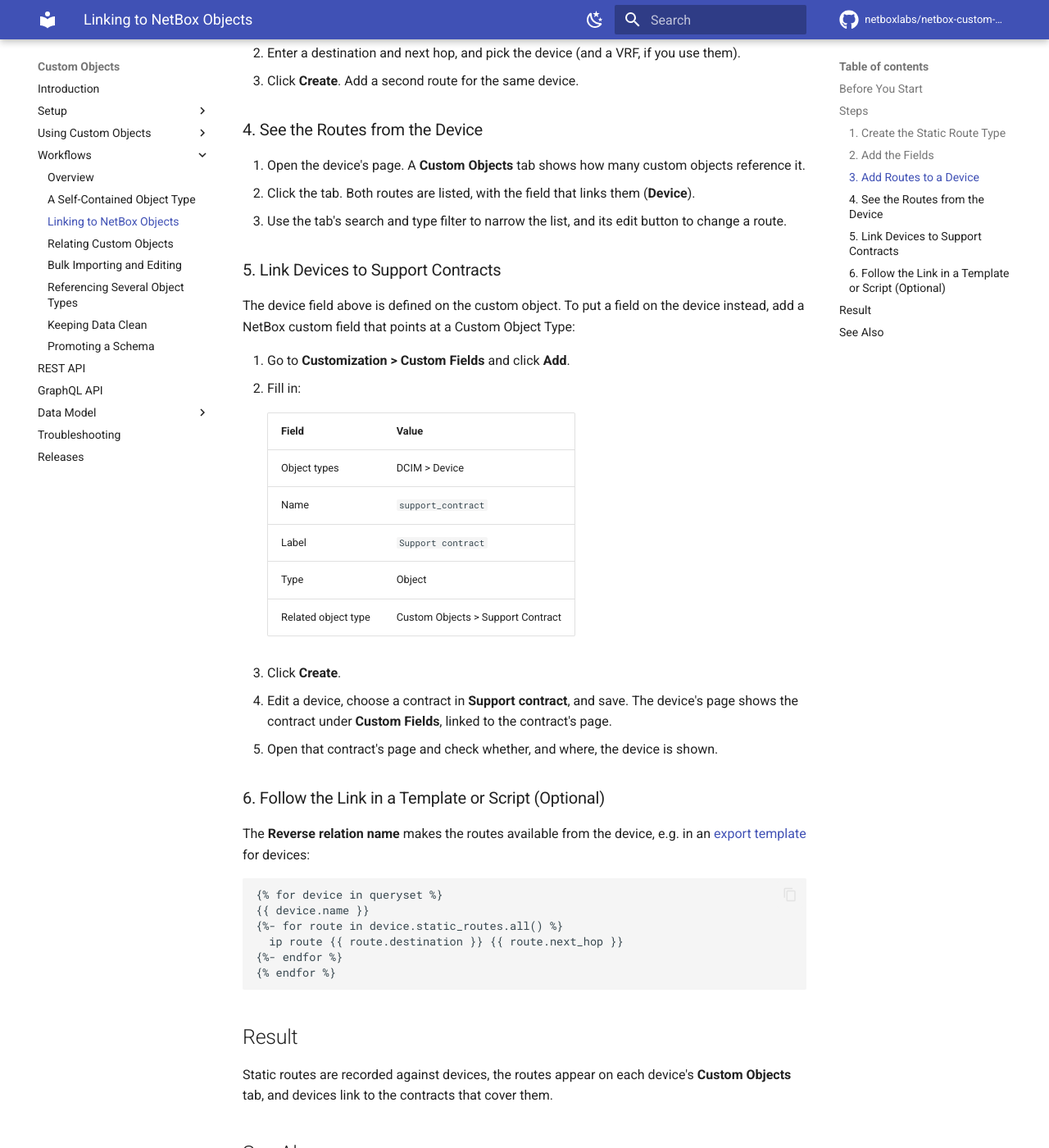
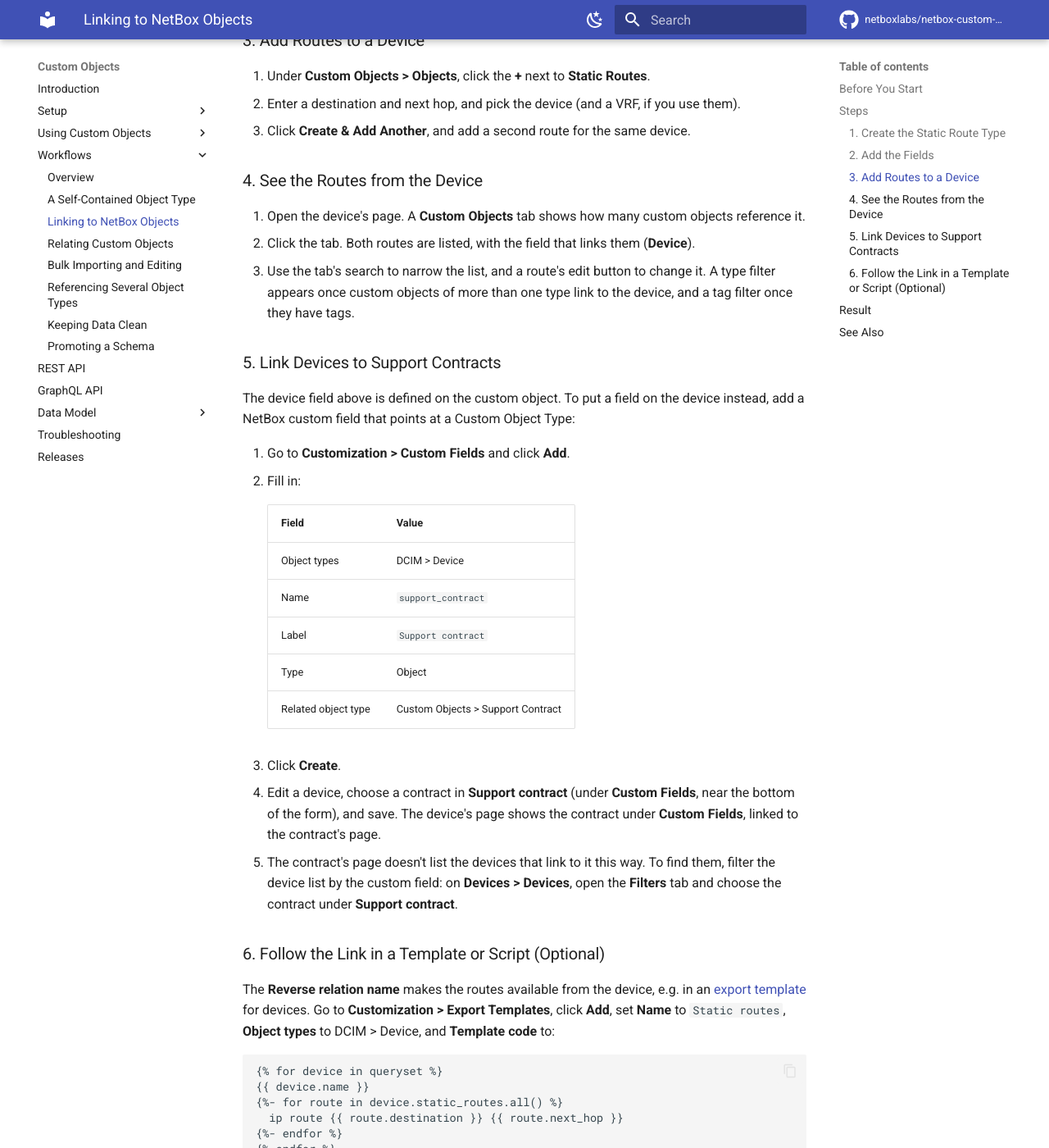
Before and after one commit to netboxlabs/netbox-custom-objects, an MkDocs documentation site: the page built from docs/workflows/link-netbox-objects.md, in a window 1280 px wide and 1400 px high, scrolled down 1435 px. Shown: the whole window at 82% size. Built offline with MkDocs 1.6.1 and Material for MkDocs 9.7.7, drawn with Linux system fonts in a browser that asks for light colours; comment, search, counter and statistics services are not loaded; some of the changed text lies outside the part shown.

Commit message:
docs: correct the linking workflow after a walkthrough
Give the fields display weights, note when the Custom Objects tab shows
its type and tag filters, and say that a custom object's page doesn't
list objects linking to it through NetBox custom fields, with a filter
to find them instead. Spell out the export template steps and its
output.

Co-Authored-By: Claude Opus 5.5 <noreply@anthropic.com>

````diff
--- a/docs/workflows/link-netbox-objects.md
+++ b/docs/workflows/link-netbox-objects.md
@@ -38,13 +38,13 @@ For each row, click **Add** on the type's page, choose **Field**, fill in the va
 
 1. Under **Custom Objects > Objects**, click the **+** next to **Static Routes**.
 2. Enter a destination and next hop, and pick the device (and a VRF, if you use them).
-3. Click **Create**. Add a second route for the same device.
+3. Click **Create & Add Another**, and add a second route for the same device.
 
 ### 4. See the Routes from the Device
 
 1. Open the device's page. A **Custom Objects** tab shows how many custom objects reference it.
 2. Click the tab. Both routes are listed, with the field that links them (**Device**).
-3. Use the tab's search and type filter to narrow the list, and its edit button to change a route.
+3. Use the tab's search to narrow the list, and a route's edit button to change it. A type filter appears once custom objects of more than one type link to the device, and a tag filter once they have tags.
 
 ### 5. Link Devices to Support Contracts
 
@@ -62,12 +62,12 @@ The device field above is defined on the custom object. To put a field on the de
     | Related object type | Custom Objects > Support Contract |
 
 3. Click **Create**.
-4. Edit a device, choose a contract in **Support contract**, and save. The device's page shows the contract under **Custom Fields**, linked to the contract's page.
-5. Open that contract's page and check whether, and where, the device is shown.
+4. Edit a device, choose a contract in **Support contract** (under **Custom Fields**, near the bottom of the form), and save. The device's page shows the contract under **Custom Fields**, linked to the contract's page.
+5. The contract's page doesn't list the devices that link to it this way. To find them, filter the device list by the custom field: on **Devices > Devices**, open the **Filters** tab and choose the contract under **Support contract**.
 
 ### 6. Follow the Link in a Template or Script (Optional)
 
-The **Reverse relation name** makes the routes available from the device, e.g. in an [export template](https://netboxlabs.com/docs/netbox/models/extras/exporttemplate/) for devices:
+The **Reverse relation name** makes the routes available from the device, e.g. in an [export template](https://netboxlabs.com/docs/netbox/models/extras/exporttemplate/) for devices. Go to **Customization > Export Templates**, click **Add**, set **Name** to `Static routes`, **Object types** to DCIM > Device, and **Template code** to:
 
 ```jinja2
 {% for device in queryset %}
@@ -76,6 +76,14 @@ The **Reverse relation name** makes the routes available from the device, e.g. i
   ip route {{ route.destination }} {{ route.next_hop }}
 {%- endfor %}
 {% endfor %}
+```
+
+Then, on the device list, choose **Export > Static routes**. The file lists each device followed by its routes:
+
+```no-highlight
+core-sw-01
+  ip route 10.20.0.0/16 192.0.2.1
+  ip route 0.0.0.0/0 198.51.100.1
 ```
 
 ## Result
````
Also changed, not shown: other parts of docs/workflows/link-netbox-objects.md (+7 -7 lines).
